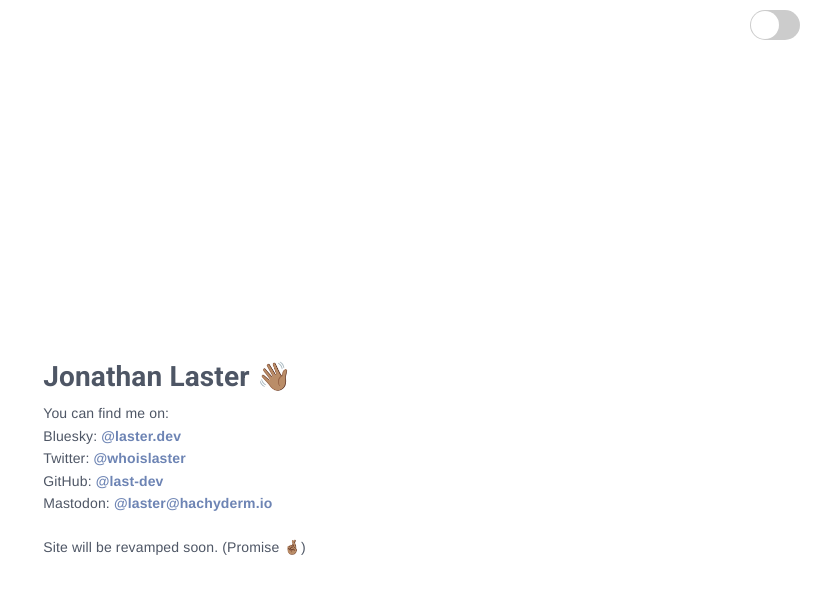
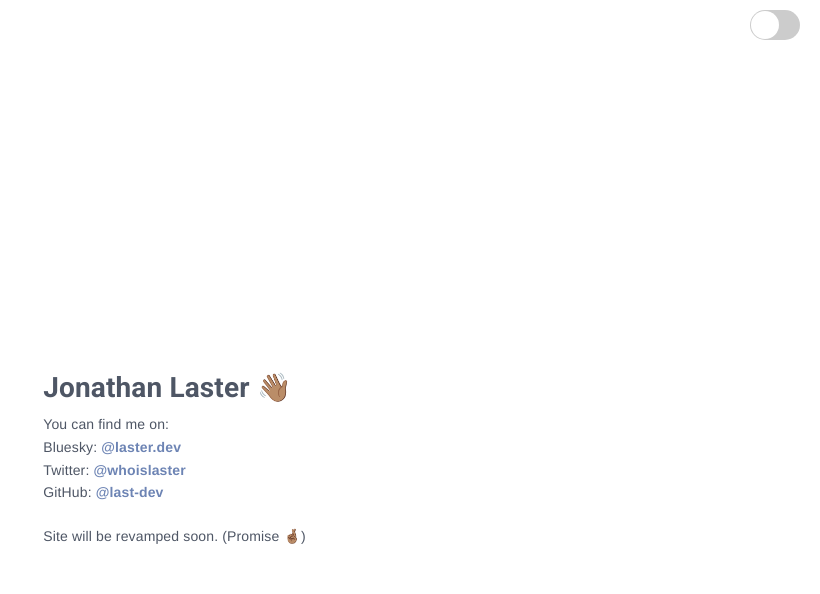
Before and after one commit to last-dev/jdl.io, a Jekyll site: the page built from index.html, in a window 1280 px wide. Shown: the top 594 px of the page, without its empty margins (460-1280 px from the left). Built offline with Jekyll 4.4.1, drawn with Linux system fonts in a browser that asks for light colours; nearby versions of some CDN libraries.

Commit message:
Remove Mastodon link

```diff
--- a/index.html
+++ b/index.html
@@ -9,7 +9,6 @@ title: About | Jonathan Laster
 <p>Bluesky: <a href="https://staging.bsky.app/profile/laster.dev">@laster.dev</a></p>
 <p>Twitter: <a href="https://twitter.com/whoislaster">@whoislaster</a></p>
 <p>GitHub: <a href="https://github.com/last-dev">@last-dev</a></p>
-<p>Mastodon: <a href="https://hachyderm.io/@laster">@laster@hachyderm.io</a></p>
 <br />
 <p>Site will be revamped soon. (Promise 🤞🏽)</p>
 <div class="dark-mode-toggler">
```
